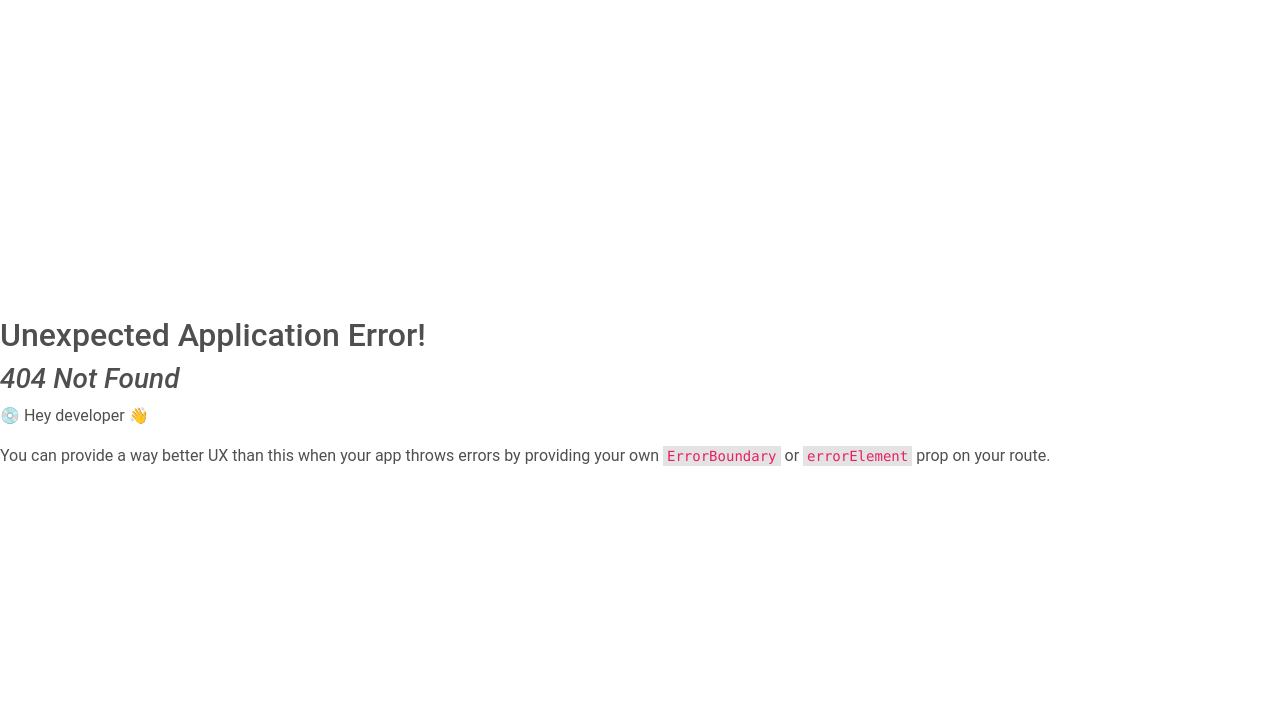
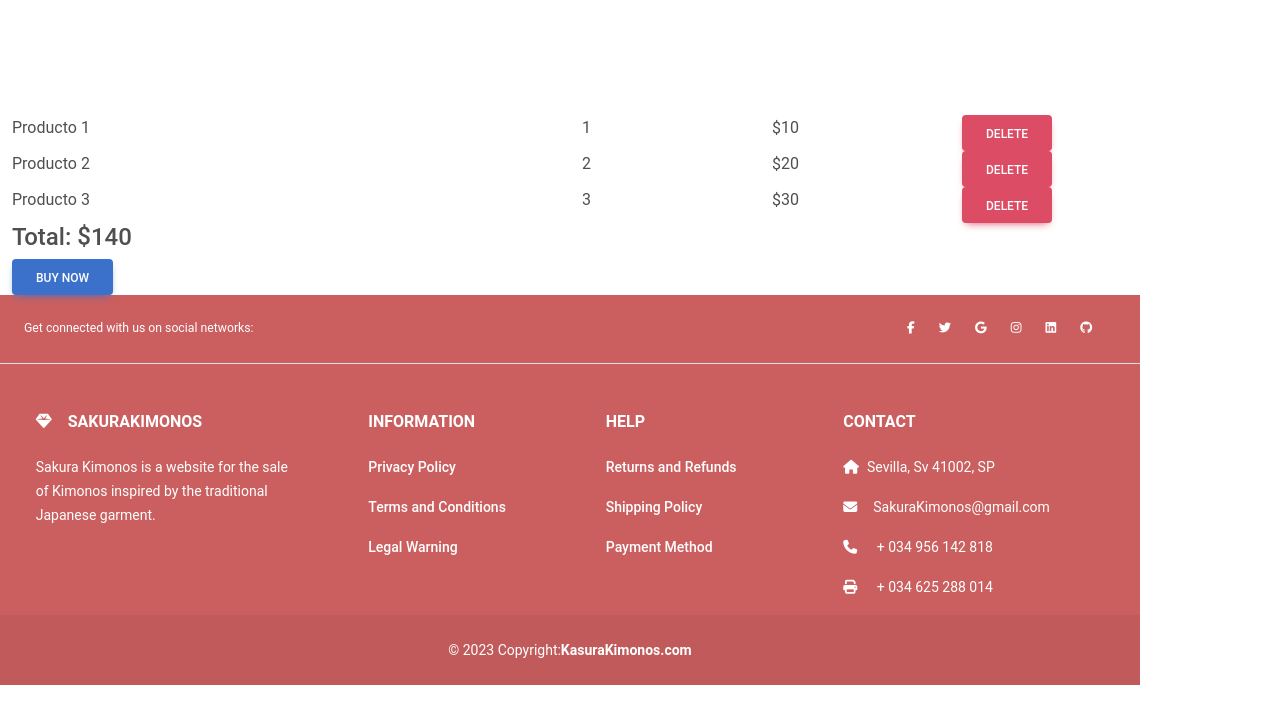
Before and after one commit to Sakura-Kimonos/Sakura-Kimonos-Front, a React (Vite) app: page /ShoppingCart in a window 1280 px wide. Before the commit this address had no page. Shown: the top 724 px of the page. Built offline with nearby package versions, Linux system fonts and the light colour scheme.

Commit message:
add cartitem

```diff
--- a/package.json
+++ b/package.json
@@ -19,8 +19,10 @@
     "fa-icons": "^0.2.0",
     "hook-js": "^2.2.0",
     "json-server": "^0.17.1",
+    "mdb-react-ui-kit": "^5.1.0",
+    "mdbreact": "^5.2.0",
     "react": "^18.2.0",
-    "react-bootstrap": "^2.7.1",
+    "react-bootstrap": "^2.7.2",
     "react-dom": "^18.2.0",
     "react-icons": "^4.8.0",
     "react-router-dom": "^6.8.1",
@@ -33,7 +35,7 @@
     "@types/react": "^18.0.27",
     "@types/react-dom": "^18.0.10",
     "@vitejs/plugin-react-swc": "^3.0.0",
-    "axios": "^1.3.3",
+    "axios": "^1.3.4",
     "babel-jest": "^29.4.3",
     "jest": "^29.4.3",
     "vite": "^4.1.0"
--- /dev/null
+++ b/src/components/CartItem.jsx
@@ -0,0 +1,17 @@
+import React from 'react';
+import { MDBRow, MDBCol, MDBBtn } from 'mdbreact';
+
+const CartItem = ({ item, removeItem }) => {
+    return (
+        <MDBRow>
+        <MDBCol md='6'>{item.name}</MDBCol>
+        <MDBCol md='2'>{item.quantity}</MDBCol>
+        <MDBCol md='2'>${item.price}</MDBCol>
+        <MDBCol md='2'>
+            <MDBBtn color='danger' onClick={() => removeItem(item)}>Delete</MDBBtn>
+        </MDBCol>
+    </MDBRow>
+    );
+};
+
+export default CartItem;
--- a/src/components/Footer.jsx
+++ b/src/components/Footer.jsx
@@ -46,7 +46,7 @@ export default function Footer() {
               <MDBCol md="3" lg="4" xl="3" className='mx-auto mb-4'>
                 <h6 className='text-uppercase fw-bold mb-4'>
                   <MDBIcon icon="gem" className="me-3" />
-                  SakuraKimono
+                  SakuraKimonos
                 </h6>
                 <p>
                 Sakura Kimonos is a website for the sale of Kimonos  inspired by the traditional Japanese garment.
--- a/src/pages/ShoppingCart.jsx
+++ b/src/pages/ShoppingCart.jsx
@@ -0,0 +1,39 @@
+import React, { useState } from 'react';
+import { MDBContainer, MDBRow, MDBCol, MDBBtn } from 'mdbreact';
+import CartItem from '../components/CartItem';
+
+
+const Cart = () => {
+    const [items, setItems] = useState([
+        { id: 1, name: 'Producto 1', price: 10, quantity: 1 },
+        { id: 2, name: 'Producto 2', price: 20, quantity: 2 },
+        { id: 3, name: 'Producto 3', price: 30, quantity: 3 },
+    ]);
+
+const removeItem = item => {
+    setItems(prevItems => prevItems.filter(i => i.id !== item.id));
+    };
+
+  const total = items.reduce((acc, item) => acc + item.price * item.quantity, 0);
+
+
+    return (
+        <MDBContainer>
+        <MDBRow>
+            <MDBCol md='12'>
+            {items.map(item => (
+            <CartItem key={item.id} item={item} removeItem={removeItem} />
+            ))}
+        </MDBCol>
+    </MDBRow>
+    <MDBRow>
+        <MDBCol md='12' className='text-right'>
+            <h4>Total: ${total}</h4>
+            <MDBBtn color='primary'>Buy Now</MDBBtn>
+        </MDBCol>
+    </MDBRow>
+    </MDBContainer>
+    );
+};
+
+export default Cart;
--- a/src/router/Root.jsx
+++ b/src/router/Root.jsx
@@ -1,11 +1,13 @@
 import { Outlet } from "react-router-dom";
 import Footer from "../components/Footer";
+//import  ShoppingCart  from "../pages/ShoppingCart";
 
 function Root() {
     return (
         <>
 
             <Outlet />
+
             <Footer />
         </>
     )
--- a/src/router/router.jsx
+++ b/src/router/router.jsx
@@ -8,7 +8,7 @@ import Home from '../pages/Home';
 // import Login from "../pages/Login";
 import UserDashboard from "../pages/UserDashboard";
 import AdmDashboard from "../pages/AdmDashboard";
-// import ShoppingCart from "../pages/ShoppingCart";
+import ShoppingCart from "../pages/ShoppingCart";
 import CookiesPolicy from "../components/CookiesPolicy";
 
 
@@ -28,11 +28,18 @@ export const router = createBrowserRouter([
                         element:<Home />,
                         loader: loaderAdvertisement,
                     },
-                    // {
-                    //     path: '/cart',
-                    //     element: <ShoppingCart />,
-                    //     // loader: loaderCardUser,
-                    // },
+                    {
+                        path: '/cart',
+                        element: <ShoppingCart />,
+                        loader: loaderCardUser,
+                    },
+
+                    //{
+                       // path: '/cart',
+                        //element: <ShoppingCart />,
+                        //loader: loaderCartItem,
+                    //},
+
                     // {
                     //     path: '/addProduct',
                     //     element: <AddProduct />,
@@ -58,11 +65,11 @@ export const router = createBrowserRouter([
                         element: <AdmDashboard />,
                         loader: loaderAdvertisement,
                     },
-                    // {
-                    //     path: '/cart',
-                    //     element: <ShoppingCart />,
-                    //     // loader: loaderAdvertisement,
-                    // },
+                    {
+                        path: '/ShoppingCart',
+                        element: <ShoppingCart />,
+                        //loader: loaderAdvertisement,
+                    },
 
 
                     // {
```
Also changed, not shown: src/components/Product.jsx (added, +13 -0 lines), src/components/styleSheet/ShoppingCart.css (added), 1 other file (tests, documents, lock files or other folders).
